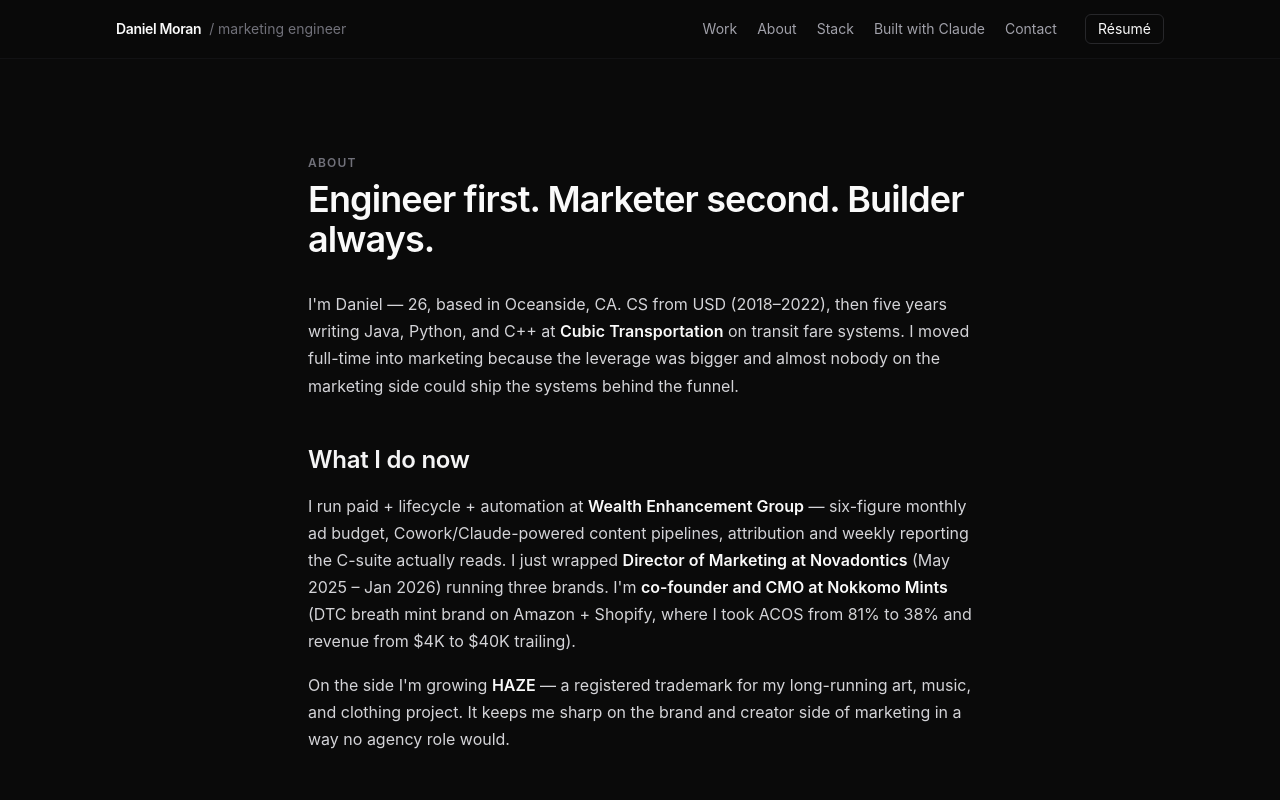
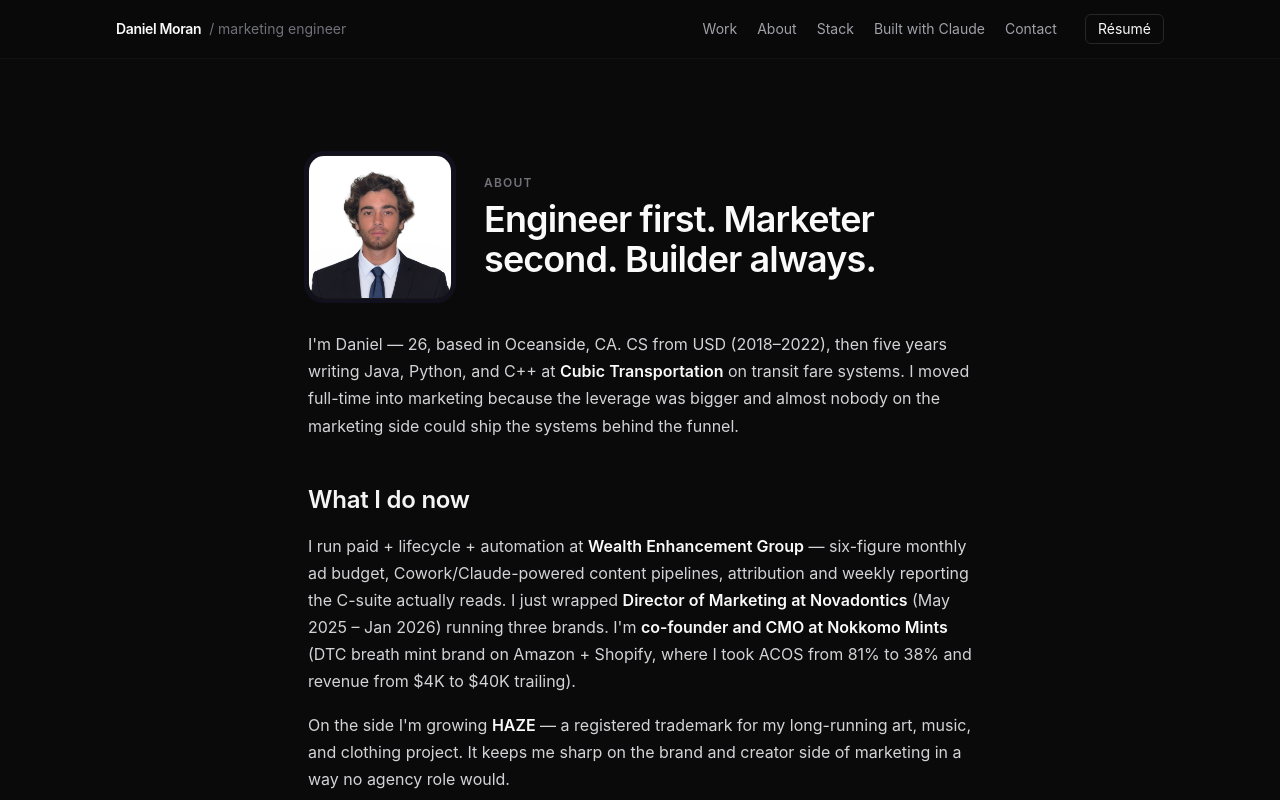
Before and after one commit to daniel54269/danielmoran-dev, a Next.js app: page /about in a window 1280 px wide. Shown: the top 800 px of the page. Built offline with nearby package versions, Linux system fonts and the light colour scheme.

Commit message:
Add headshot to About page

```diff
--- a/app/about/page.tsx
+++ b/app/about/page.tsx
@@ -1,4 +1,5 @@
 import type { Metadata } from "next";
+import Image from "next/image";
 import Link from "next/link";
 import { Container } from "@/components/Container";
 import { site } from "@/lib/site";
@@ -11,10 +12,22 @@
 export default function AboutPage() {
   return (
     <Container size="prose" className="py-16 sm:py-24">
-      <div className="text-xs font-semibold uppercase tracking-widest text-ink-400">About</div>
-      <h1 className="mt-2 text-3xl sm:text-4xl font-semibold tracking-tight text-ink-50">
-        Engineer first. Marketer second. Builder always.
-      </h1>
+      <div className="flex flex-col gap-6 sm:flex-row sm:items-center sm:gap-8">
+        <Image
+          src="/headshot.png"
+          alt="Daniel Moran"
+          width={160}
+          height={160}
+          priority
+          className="h-32 w-32 sm:h-36 sm:w-36 rounded-2xl border border-ink-800 object-cover shadow-[0_0_0_4px_rgba(124,92,255,0.08)]"
+        />
+        <div>
+          <div className="text-xs font-semibold uppercase tracking-widest text-ink-400">About</div>
+          <h1 className="mt-2 text-3xl sm:text-4xl font-semibold tracking-tight text-ink-50">
+            Engineer first. Marketer second. Builder always.
+          </h1>
+        </div>
+      </div>
       <div className="prose-custom mt-8">
         <p>
           I'm Daniel — 26, based in Oceanside, CA. CS from USD (2018–2022), then five years writing Java,
```
Also changed, not shown: public/headshot.png (added).
